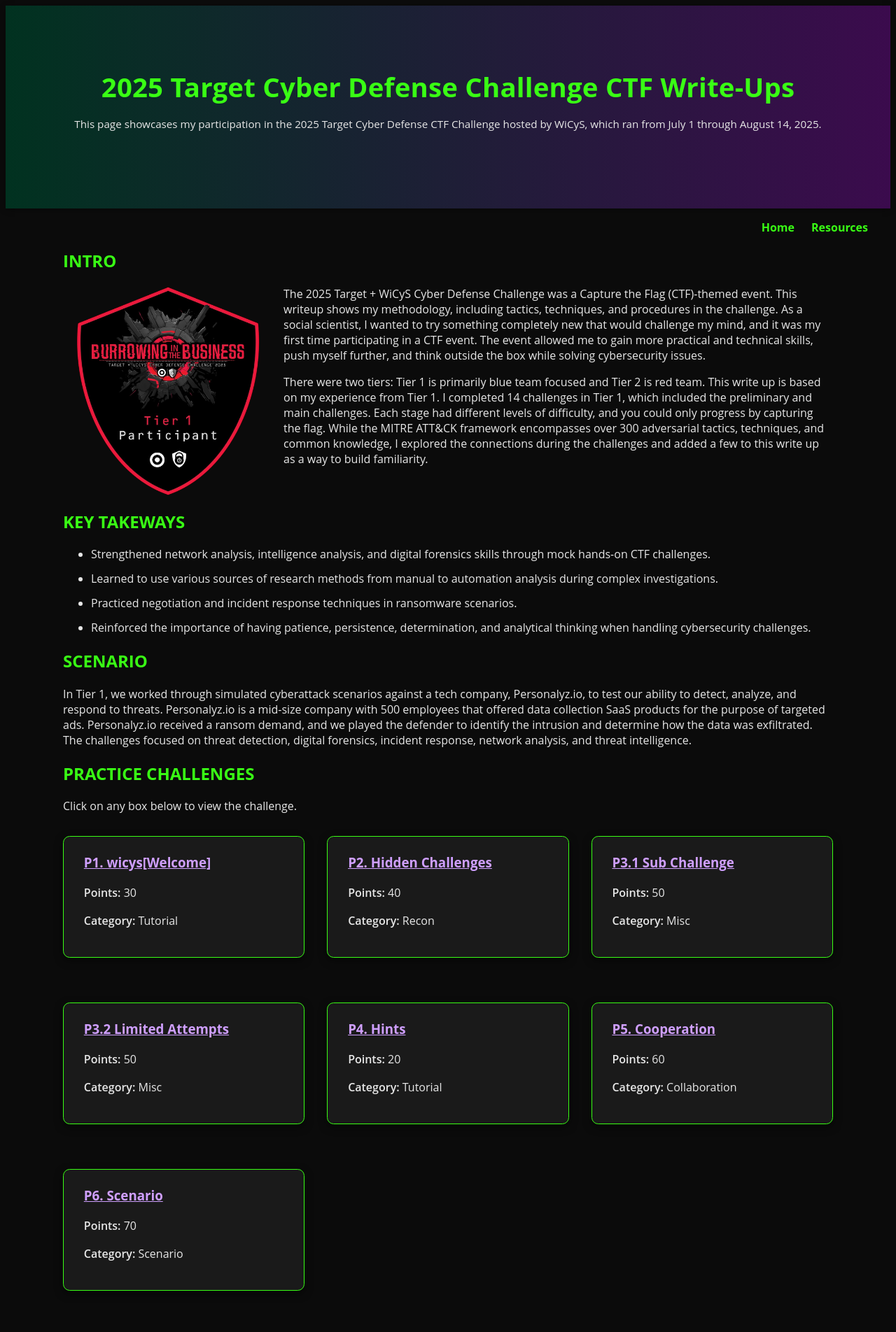
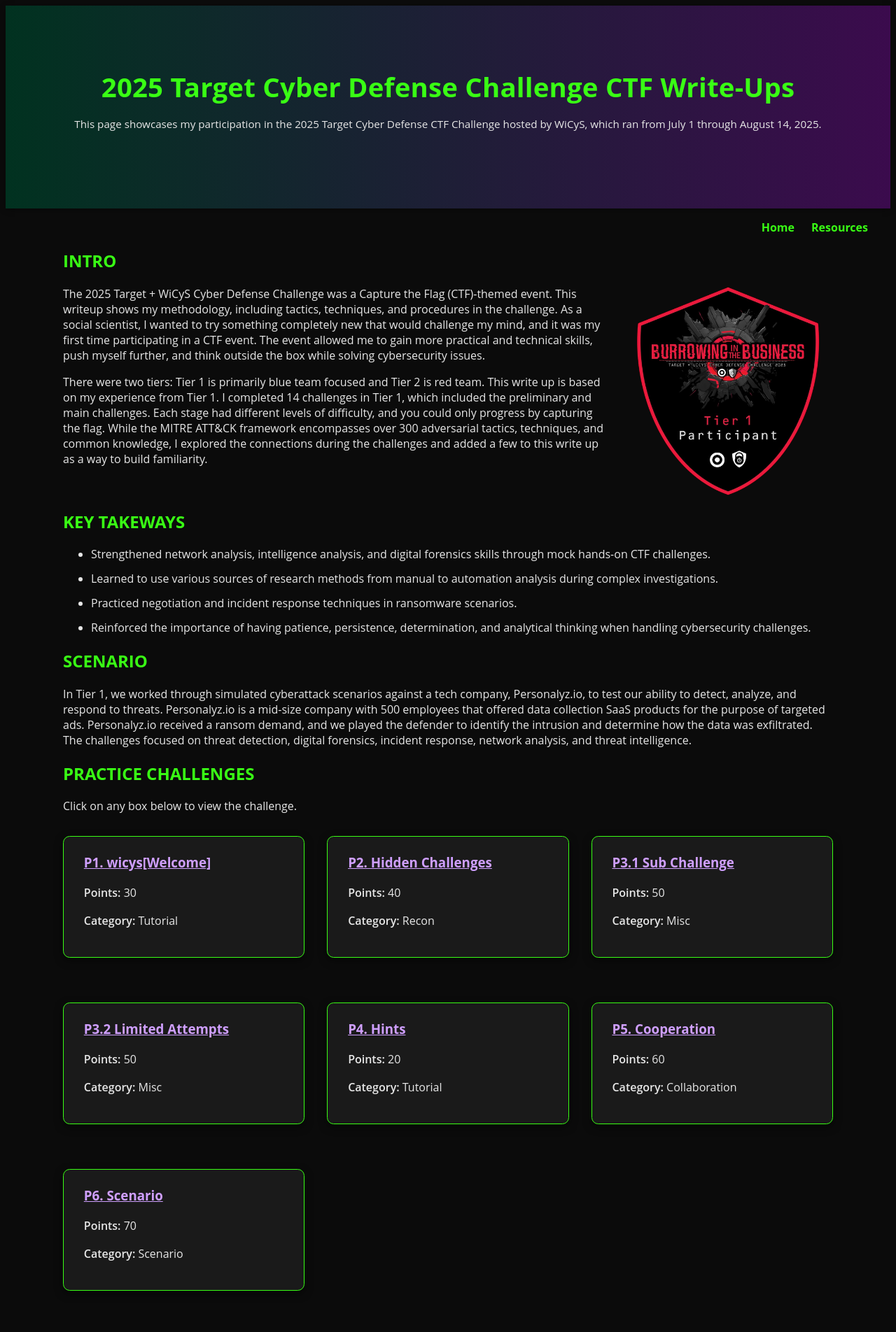
Before and after one commit to glsanclem/2025_wicys_target_ctf, a Jekyll site: the page built from index.md, in a window 1280 px wide. Shown: the top 1904 px of the page at 70% size. Built offline with Jekyll 4.4.1, drawn with Linux system fonts in a browser that asks for light colours.

Commit message:
Update index.md
Moved badge to right

```diff
--- a/index.md
+++ b/index.md
@@ -8,7 +8,7 @@ hero:
 
 ## INTRO
 
-<img src="/2025_wicys_target_ctf/assets/images/a1-target-tier1-badge.png" alt="Tier 1 Badge" style="float: left; margin-right: 15px; width: 300px;" />
+<img src="/2025_wicys_target_ctf/assets/images/a1-target-tier1-badge.png" alt="Tier 1 Badge" style="float: right; margin-left: 15px; width: 300px;" />
 
 <p>
 The 2025 Target + WiCyS Cyber Defense Challenge was a Capture the Flag (CTF)-themed event. This writeup shows my methodology, including tactics, techniques, and procedures in the challenge. As a social scientist, I wanted to try something completely new that would challenge my mind, and it was my first time participating in a CTF event. The event allowed me to gain more practical and technical skills, push myself further, and think outside the box while solving cybersecurity issues.
```
